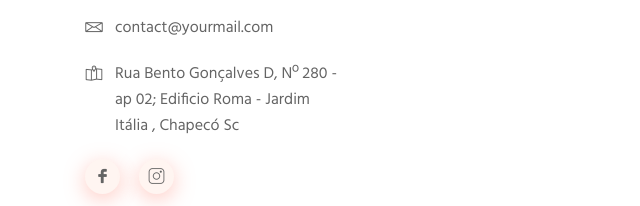
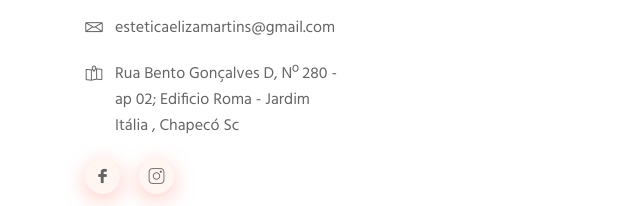
Before and after one commit to ElizaMartins/elizamartins.github.io, a plain HTML site: page index.html in a window 1280 px wide. Shown: the part 5755-5961 px from the top of the page, 0-640 px from the left. Drawn offline with Linux system fonts and the light colour scheme; files whose address does not match are found by name; a web font is replaced by a local one.

Commit message:
update email

```diff
--- a/index.html
+++ b/index.html
@@ -496,7 +496,7 @@
                                             <i class="lni-envelope"></i>
                                         </div>
                                         <div class="info-content">
-                                            <p>contact@yourmail.com</p>
+                                            <p>esteticaelizamartins@gmail.com</p>
                                         </div>
                                     </div> <!-- single info -->
                                 </li>
```
